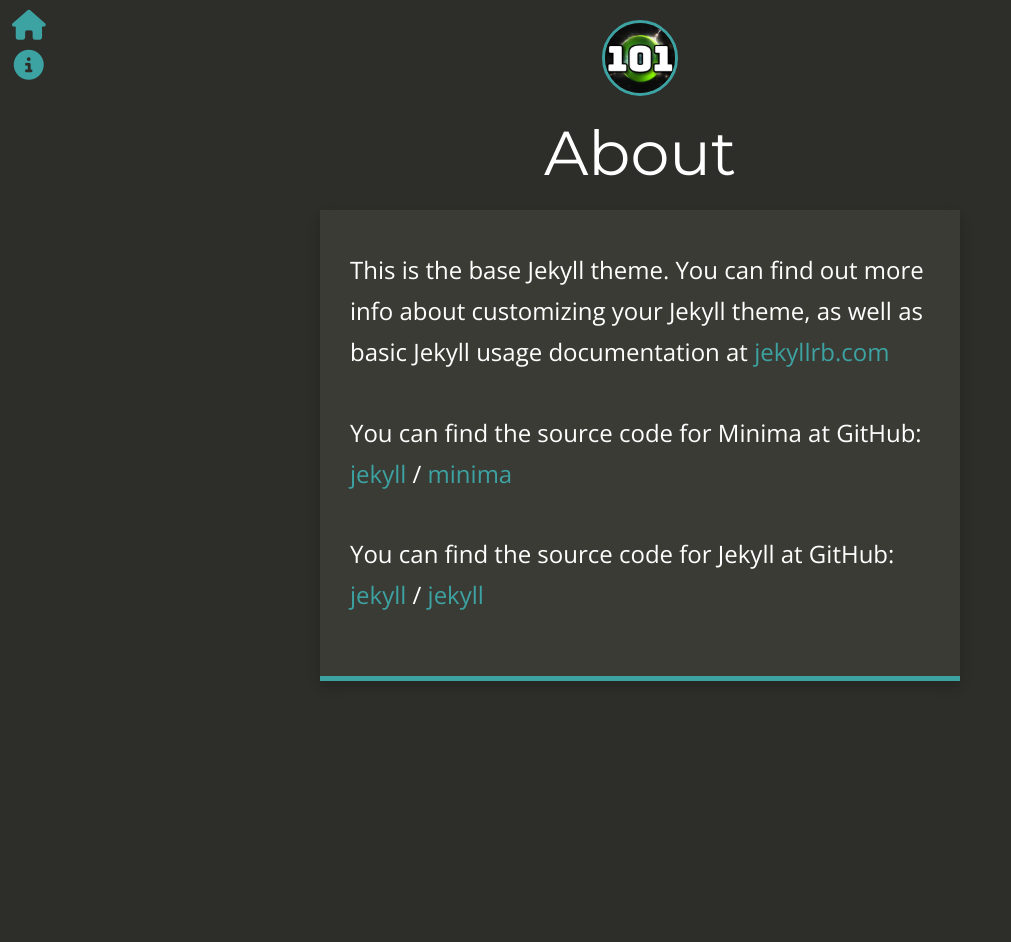
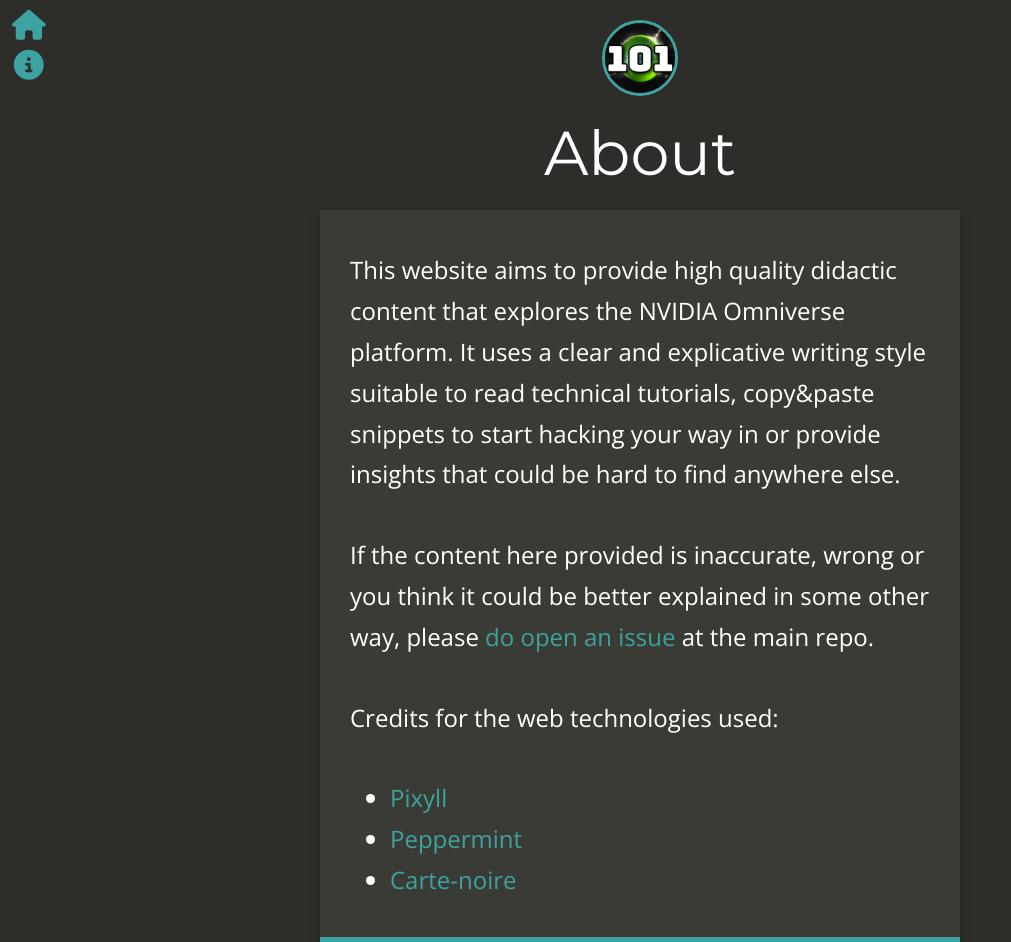
Before and after one commit to omni-101/omni-101.github.io, a Jekyll site: the page built from about.markdown, in a window 1280 px wide. Shown: the whole page, without its empty margins (0-1011 px from the left). Built offline with Jekyll 4.4.1, drawn with Linux system fonts in a browser that asks for light colours; nearby versions of some CDN libraries; before the commit the page ends 900 px from its top, so only the background shows below that.

```diff
--- a/_posts/2023-04-13-welcome-to-jekyll.markdown
+++ b/_posts/2023-04-13-welcome-to-jekyll.markdown
@@ -2,6 +2,7 @@
 layout: post
 title:  "Welcome to Jekyll!"
 date:   2023-04-13 10:37:10 +0200
+published: false
 categories: jekyll update
 ---
 You’ll find this post in your `_posts` directory. Go ahead and edit it and re-build the site to see your changes. You can rebuild the site in many different ways, but the most common way is to run `jekyll serve`, which launches a web server and auto-regenerates your site when a file is updated.
--- a/about.markdown
+++ b/about.markdown
@@ -4,15 +4,18 @@ title: About
 permalink: /about/
 ---
 
-This is the base Jekyll theme. You can find out more info about customizing your Jekyll theme, as well as basic Jekyll usage documentation at [jekyllrb.com](https://jekyllrb.com/)
+This website aims to provide high quality didactic content that explores the NVIDIA Omniverse platform.
+It uses a clear and explicative writing style suitable to read technical tutorials, copy&paste snippets to start hacking your way in or provide insights that could be hard to find anywhere else.
 
-You can find the source code for Minima at GitHub:
-[jekyll][jekyll-organization] /
-[minima](https://github.com/jekyll/minima)
+If the content here provided is inaccurate, wrong or you think it could be better explained in some other way, please [do open an issue][1] at the main repo.
 
-You can find the source code for Jekyll at GitHub:
-[jekyll][jekyll-organization] /
-[jekyll](https://github.com/jekyll/jekyll)
+Credits for the web technologies used:
 
+* [Pixyll][2]
+* [Peppermint][3]
+* [Carte-noire][4]
 
-[jekyll-organization]: https://github.com/jekyll
+[1]: https://github.com/omni-101/omni-101.github.io/issues
+[2]: https://github.com/johno/pixyll
+[3]: https://noahfrederick.com/log/lion-terminal-theme-peppermint/
+[4]: https://github.com/jacobtomlinson/carte-noire
```
Also changed, not shown: _posts/2014-06-08-using-thumbnails.md (deleted, +0 -59 lines), _posts/2014-06-09-so-what-is-jekyll.md (deleted, +0 -33 lines), _posts/2014-06-10-carte-noire-in-action.md (+1 -0 lines), _posts/2015-03-23-welcome-to-carte-noir.md (deleted, +0 -27 lines), _posts/2023-05-23-usd-and-omniverse-introduction.md (added, +55 -0 lines), assets/images/muting_layer.gif (added).
